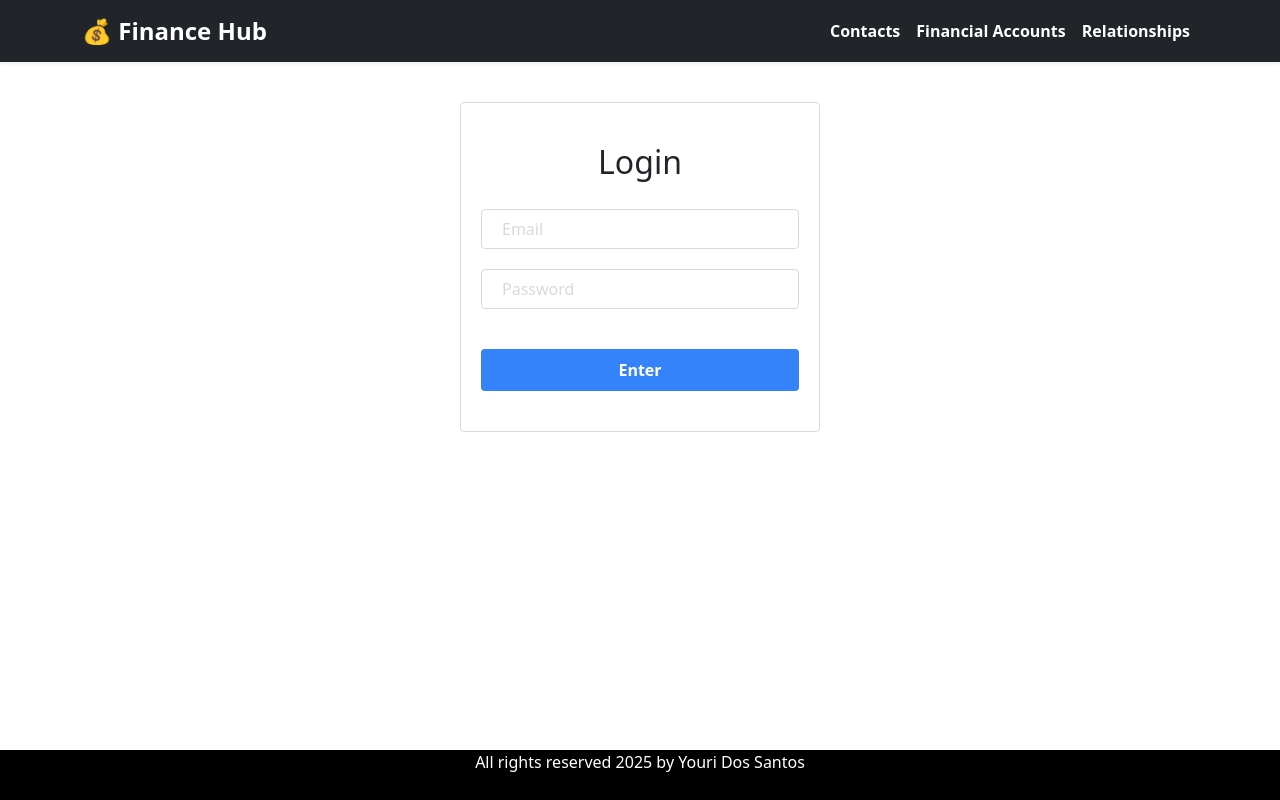
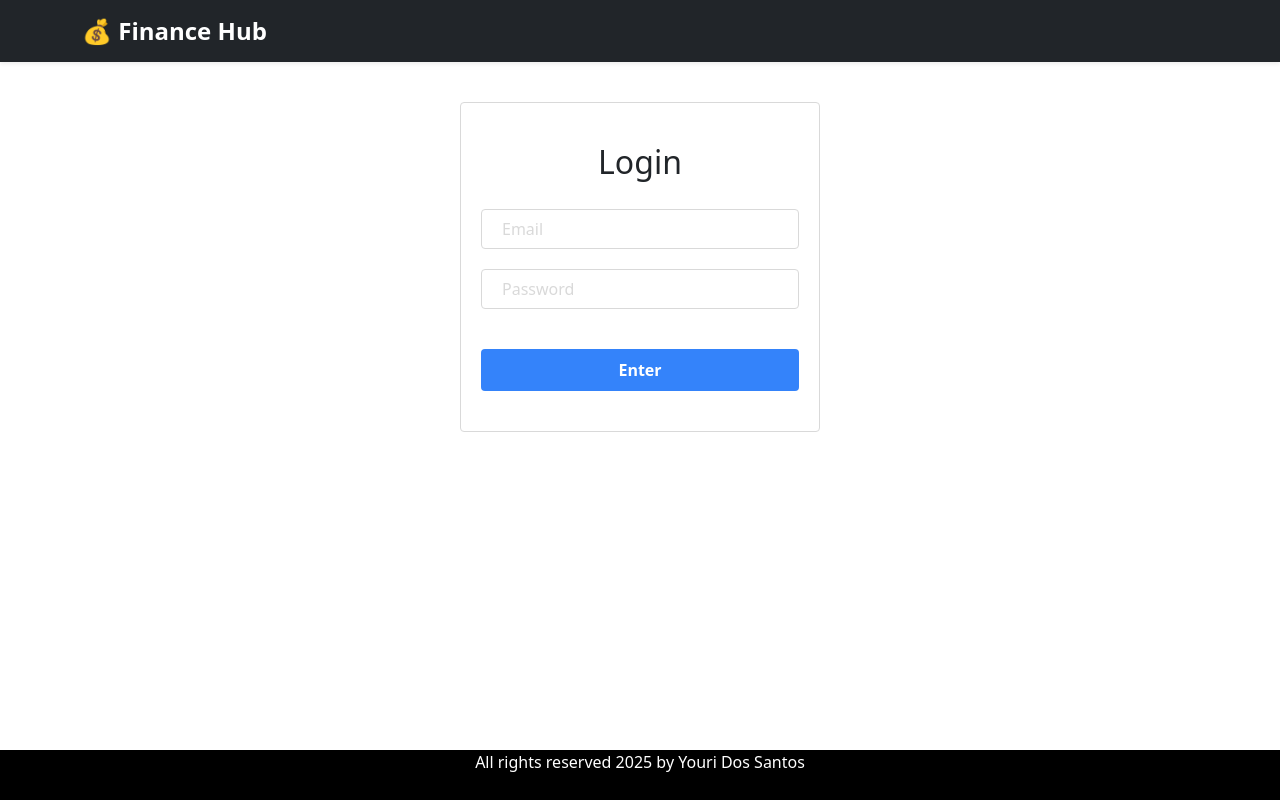
Before and after one commit to YouriDosSantos/hub-frontend, a React (Vite) app: page /login in a window 1280 px wide. Built offline with nearby package versions, Linux system fonts and the light colour scheme.

Commit message:
Updated the HeaderComponent to condition the Table names based on User logged

```diff
--- a/src/components/HeaderComponent.jsx
+++ b/src/components/HeaderComponent.jsx
@@ -18,21 +18,6 @@ const HeaderComponent = () => {
     navigate("/login"); //redirect to login page
   }
 
-  // const [user, setUser] = useState({ name: "", email: "", roles: [] });
-  // useEffect(() => {
-  //   const token = getAccessToken();
-  //   if (token) {
-  //     findMe()
-  //       .then(response => {
-  //         const info = mapUserInfo(response.data);
-  //         setUser(info);
-  //       })
-  //       .catch(error => {
-  //         console.error("Error fetching user info: ", error);
-  //       });
-  //   }
-  // }, []);
-
   return (
     <nav className="navbar navbar-expand-lg navbar-dark bg-dark shadow-sm">
       <div className="container">
@@ -44,6 +29,9 @@ const HeaderComponent = () => {
         {/* Collapsible nav items */}
         <div className="collapse navbar-collapse" id="navbarNav">
           <ul className="navbar-nav ms-auto">
+
+            {user && (
+              <>
                 <li className="nav-item">
                   <a className="nav-link text-white fw-bold" href="/contacts">Contacts</a>
                 </li>
@@ -53,6 +41,8 @@ const HeaderComponent = () => {
                 <li className="nav-item">
                   <a className="nav-link text-white fw-bold" href="/relationships">Relationships</a>
                 </li>
+              </>
+            )}
             {user?.name && (
               <>
               <li className="nav-item">
```
Lines whose indentation alone changed are shown as unchanged.
